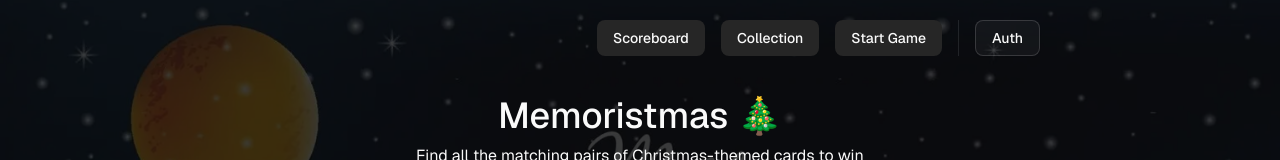
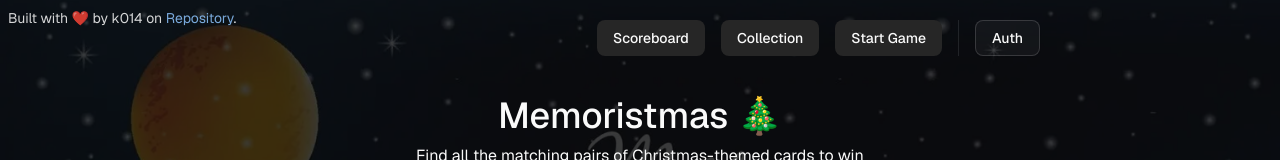
Before and after one commit to diegodev18/christmas-memory-game, a React app in the folder frontend/: page / in a window 1280 px wide. Shown: the top 160 px of the page. Built offline with nearby package versions, Linux system fonts and the light colour scheme; the HTML template or start-up script is replaced by a standard one.

Commit message:
feat: add built with information and repository link to Header component

```diff
--- a/frontend/src/components/Header.tsx
+++ b/frontend/src/components/Header.tsx
@@ -7,6 +7,18 @@ export default function Header() {
 
   return (
     <header className="flex justify-end h-9 gap-x-4">
+      <p className="fixed top-2 left-2 text-sm opacity-85">
+        Built with ❤️ by k014 on{" "}
+        <a
+          className="hover:underline text-blue-300"
+          href="https://github.com/diegodev18/christmas-memory-game"
+          target="_blank"
+          rel="noreferrer"
+        >
+          Repository
+        </a>
+        .
+      </p>
       <Button onClick={() => navigate("/scoreboard")} variant={"secondary"}>
         Scoreboard
       </Button>
```
